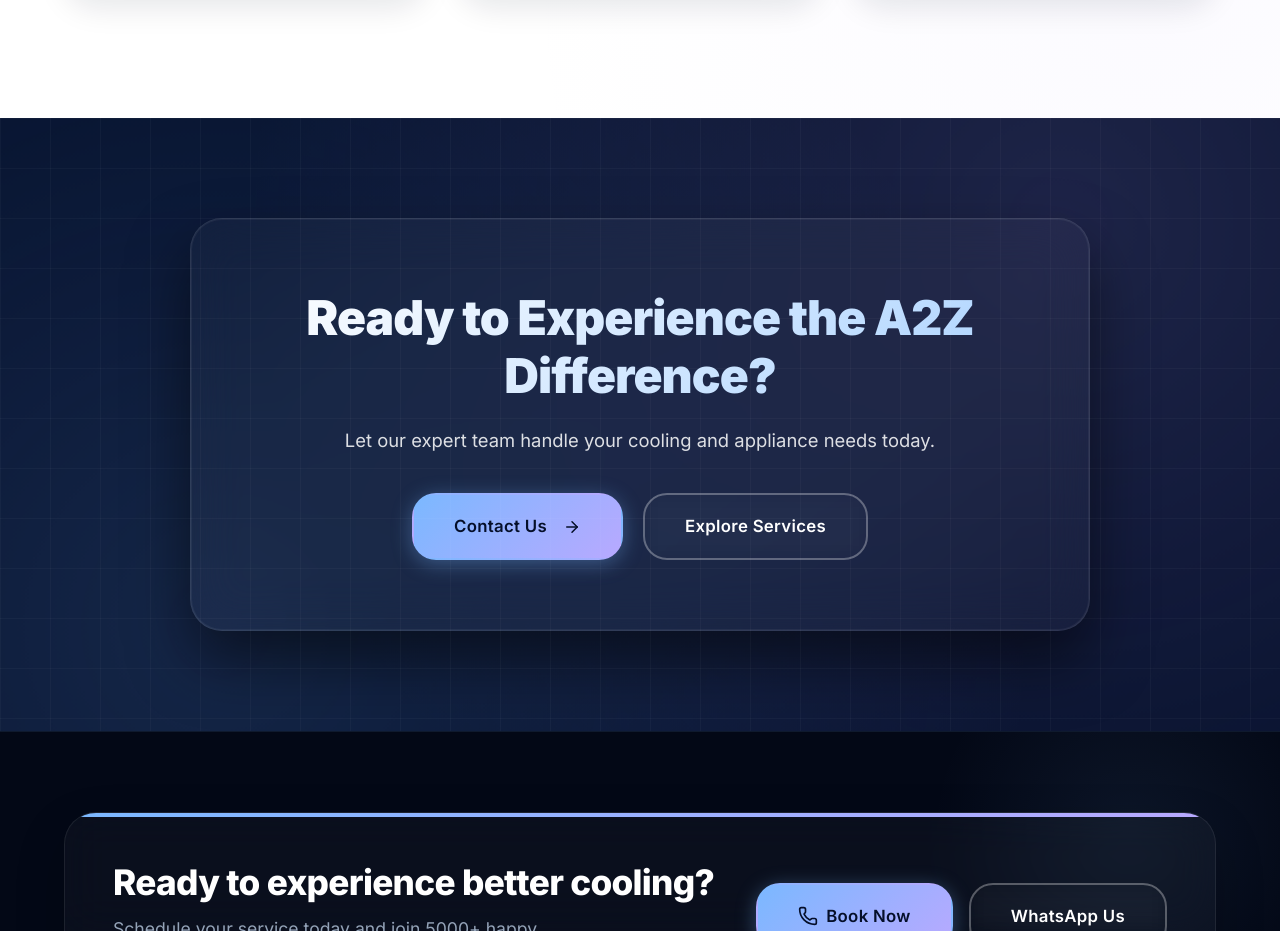
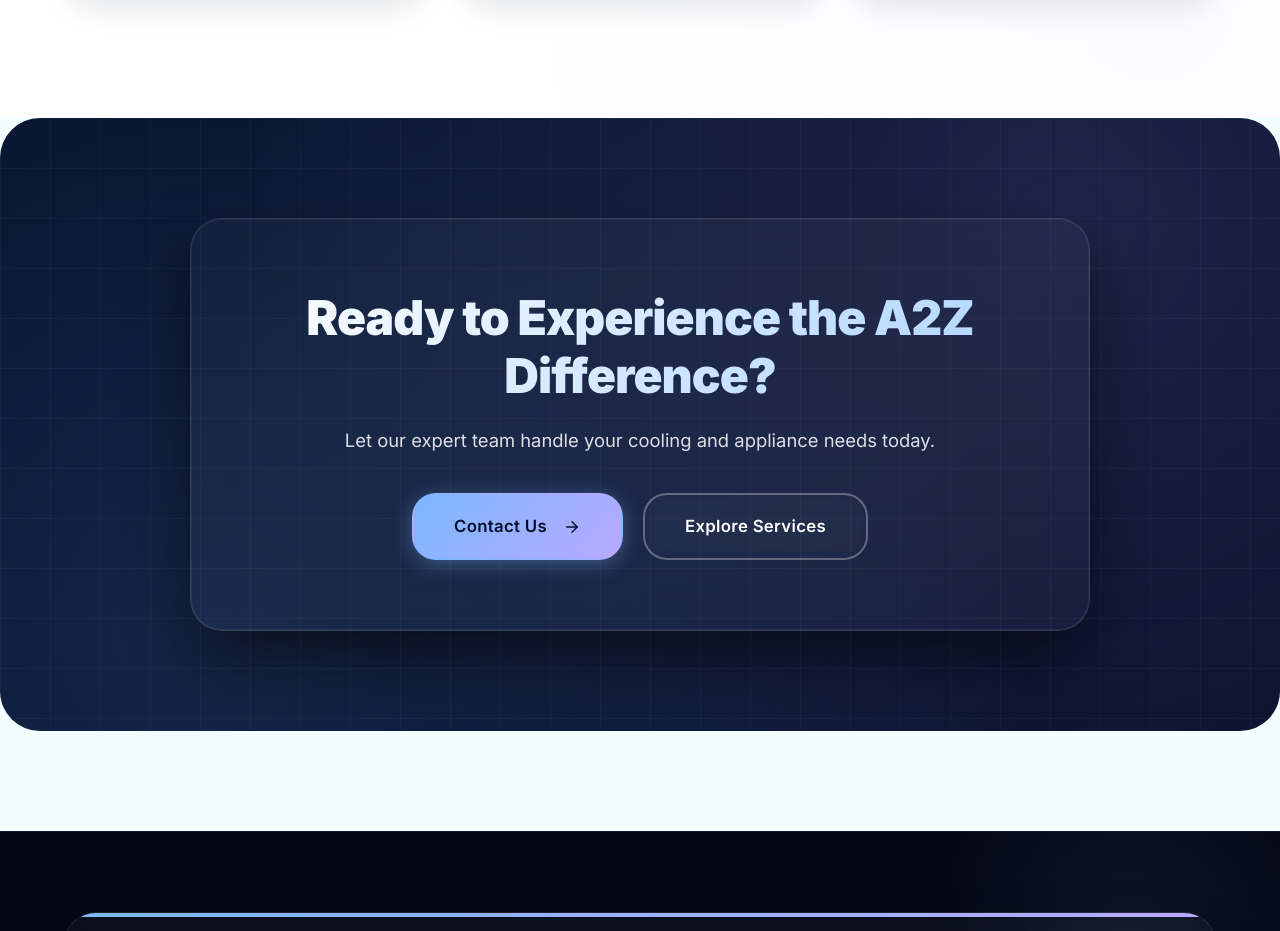
Before and after one commit to Eshbanoliver/a2z-cooling-website-showcase, a React (Vite) app: page /about in a window 1280 px wide. Shown: the part 3929-4860 px from the top of the page. Built offline with nearby package versions, Linux system fonts and the light colour scheme.

Commit message:
about page

```diff
--- a/src/pages/About.tsx
+++ b/src/pages/About.tsx
@@ -179,8 +179,8 @@
         </div>
       </section>
 
-      {/* ===== CTA ===== */}
-      <section className="cta-section" id="about-cta">
+      {/* ===== CTA SECTION ===== */}
+      <section className="cta-section" id="about-cta" style={{ marginBottom: '100px', borderRadius: '40px' }}>
         <div className="container">
           <FadeInSection>
             <div className="cta-content">
```
